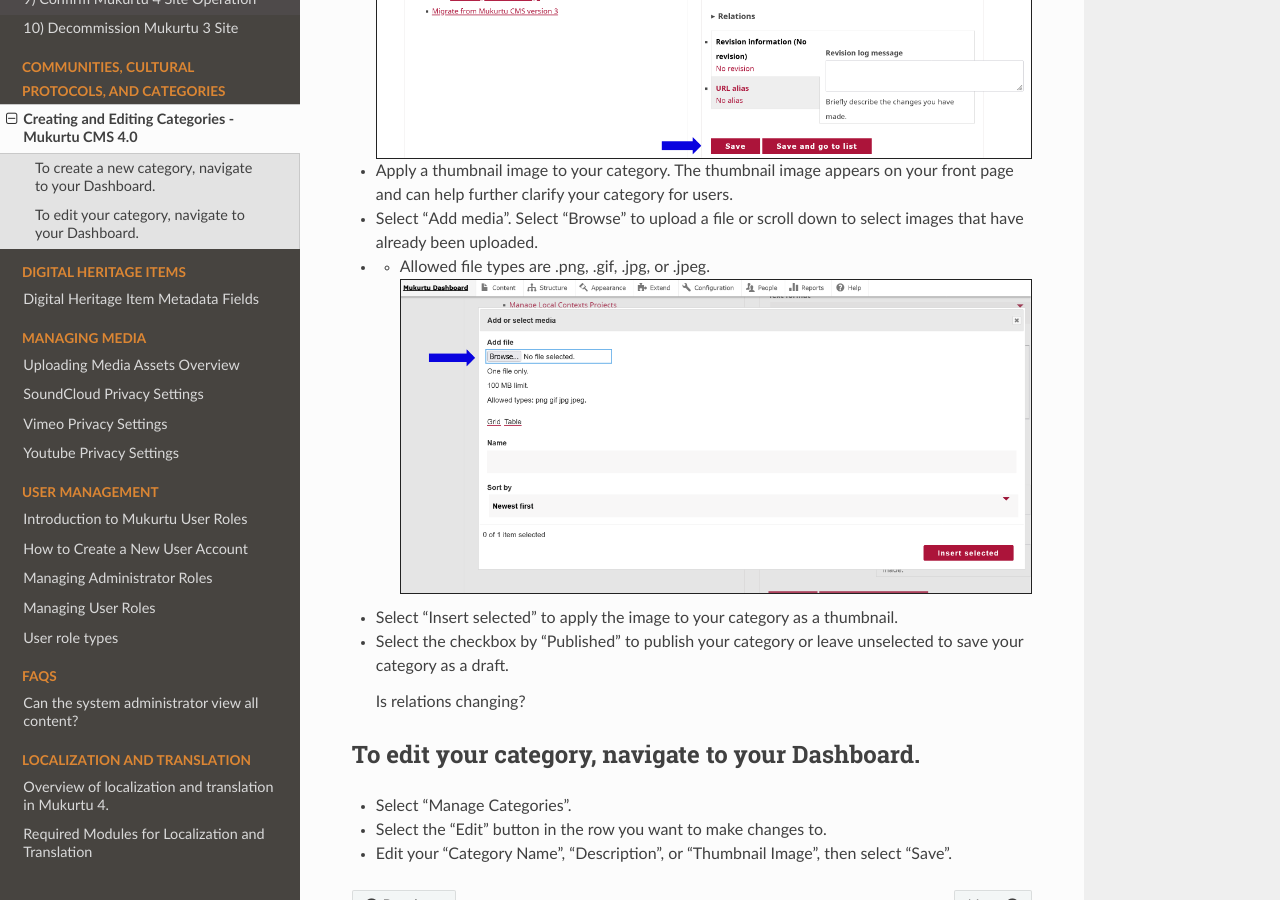
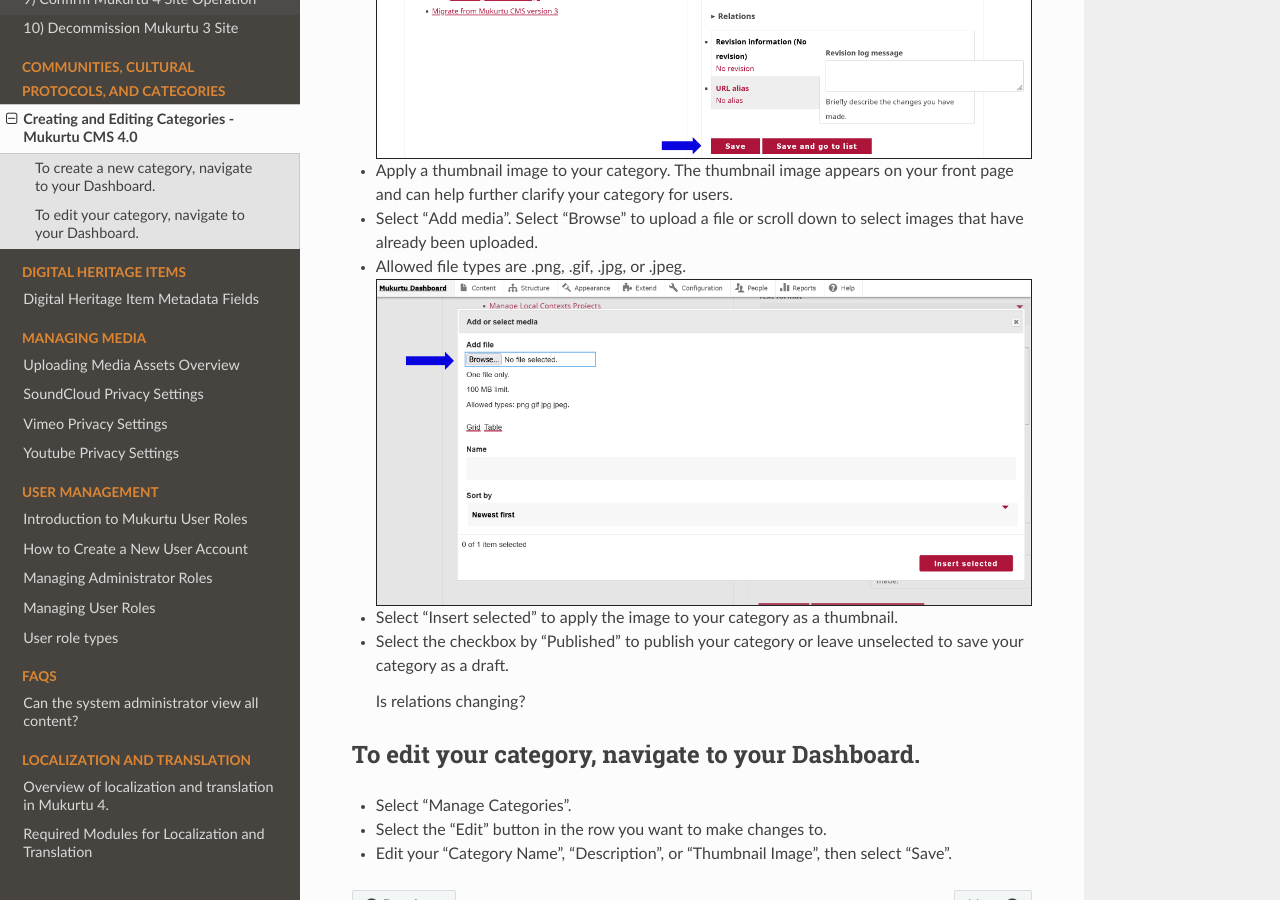
Before and after one commit to MukurtuCMS/mukurtudocs, a Sphinx documentation site: the page built from docs/source/communities-protocols-categories/creating-categories.md, in a window 1280 px wide and 900 px high, scrolled down 2539 px. Built offline with Sphinx 7.4.7 and the Read the Docs theme 3.1.0, drawn with Linux system fonts in a browser that asks for light colours.

```diff
--- a/docs/source/communities-protocols-categories/creating-categories.md
+++ b/docs/source/communities-protocols-categories/creating-categories.md
@@ -13,7 +13,7 @@ Mukurtu 4 comes preloaded with a Default category. This might change.
 ![image](../embeds/categories4.PNG)
 - Apply a thumbnail image to your category. The thumbnail image appears on your front page and can help further clarify your category for users.
 - Select “Add media”. Select “Browse” to upload a file or scroll down to select images that have already been uploaded.
-- - Allowed file types are .png, .gif, .jpg, or .jpeg.
+- Allowed file types are .png, .gif, .jpg, or .jpeg.
 ![image](../embeds/categories5.PNG)
 - Select “Insert selected” to apply the image to your category as a thumbnail.
 - Select the checkbox by “Published” to publish your category or leave unselected to save your category as a draft.
```
